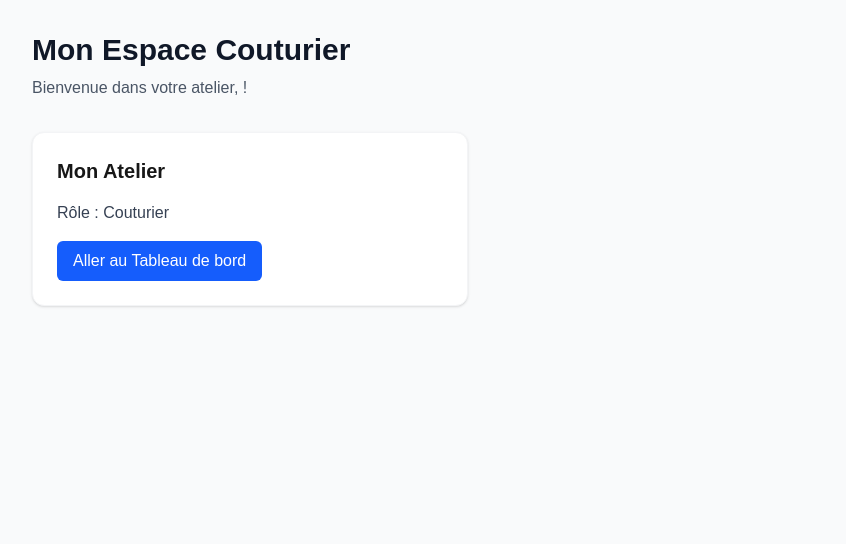
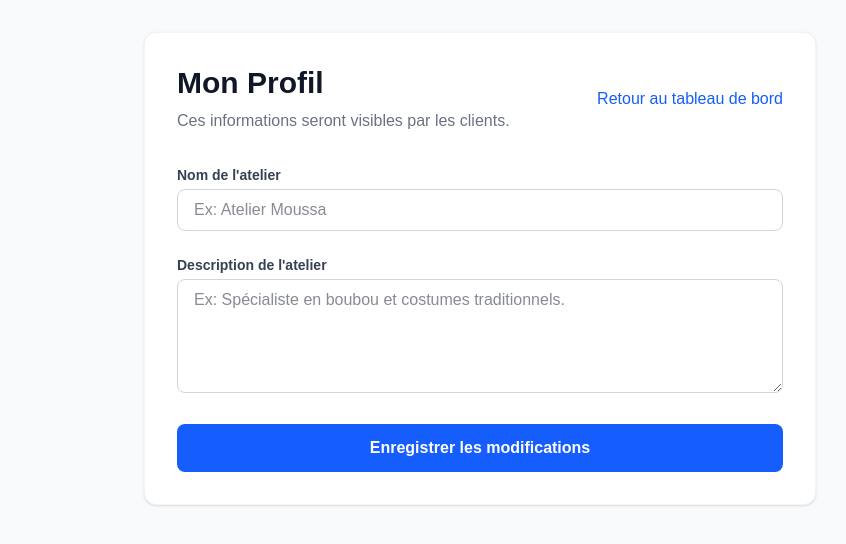
Before and after one commit to eclaireur221/sunu-tailleur-frontend, a Next.js app: page /couturier/profil in a window 1280 px wide. Shown: the top 544 px of the page, without its empty margins (160-1006 px from the left). Built offline with nearby package versions, Linux system fonts and the light colour scheme; no server answers; sample sign-in values are in the browser's storage.

Commit message:
Mise à jour du profil couturier

```diff
--- a/app/couturier/profil/page.tsx
+++ b/app/couturier/profil/page.tsx
@@ -3,47 +3,104 @@
 import { useEffect, useState } from "react";
 import { useRouter } from "next/navigation";
 
-export default function ProfilCouturierPage() {
+export default function ProfilCouturier() {
   const router = useRouter();
   const [user, setUser] = useState<any>(null);
+  const [nomAtelier, setNomAtelier] = useState("");
+  const [description, setDescription] = useState("");
+  const [message, setMessage] = useState("");
+  const [loading, setLoading] = useState(true);
 
   useEffect(() => {
-    const token = localStorage.getItem("token");
     const userData = localStorage.getItem("user");
-
-    if (!token || !userData) {
+    if (!userData) {
       router.push("/login");
       return;
     }
+    const parsedUser = JSON.parse(userData);
+    setUser(parsedUser);
 
-    const parsedUser = JSON.parse(userData);
-
-    // SÉCURITÉ : Si c'est un client, on le redirige vers son espace
-    if (parsedUser.role === "client") {
-      router.push("/profil");
-      return;
-    }
-
-    setUser(parsedUser);
+    // Charger le profil actuel depuis le backend
+    fetch(`https://sunu-tailleur-backend.onrender.com/api/couturiers/profil/${parsedUser.id}`)
+      .then(res => res.json())
+      .then(data => {
+        setNomAtelier(data.nom_atelier || "");
+        setDescription(data.description || "");
+        setLoading(false);
+      })
+      .catch(err => {
+        console.error(err);
+        setLoading(false);
+      });
   }, [router]);
 
-  if (!user) return <div className="p-10 text-center">Vérification de l'accès...</div>;
+  const handleSave = async (e: React.FormEvent) => {
+    e.preventDefault();
+    setMessage("Sauvegarde en cours...");
+
+    try {
+      const response = await fetch(`https://sunu-tailleur-backend.onrender.com/api/couturiers/profil/${user.id}`, {
+        method: "PUT",
+        headers: { "Content-Type": "application/json" },
+        body: JSON.stringify({ nom_atelier: nomAtelier, description: description }),
+      });
+
+      if (response.ok) {
+        setMessage("Profil mis à jour avec succès.");
+      } else {
+        setMessage("Erreur lors de la sauvegarde.");
+      }
+    } catch (error) {
+      setMessage("Erreur de connexion.");
+    }
+  };
+
+  if (loading) return <div className="p-10 text-center">Chargement du profil...</div>;
 
   return (
     <div className="min-h-screen bg-gray-50 p-8">
-      <div className="max-w-4xl mx-auto">
-        <h1 className="text-3xl font-bold text-gray-900 mb-2">Mon Espace Couturier</h1>
-        <p className="text-gray-600 mb-8">Bienvenue dans votre atelier, {user.prenom} !</p>
+      <div className="max-w-2xl mx-auto bg-white p-8 rounded-xl shadow-sm border border-gray-100">
 
-        <div className="grid grid-cols-1 md:grid-cols-2 gap-6">
-          <div className="bg-white p-6 rounded-xl shadow-sm border border-gray-100">
-            <h2 className="text-xl font-bold mb-4">Mon Atelier</h2>
-            <p className="text-gray-700">Rôle : Couturier</p>
-            <a href="/couturier/dashboard" className="mt-4 inline-block bg-blue-600 text-white px-4 py-2 rounded-md hover:bg-blue-700">
-              Aller au Tableau de bord
-            </a>
+        {/* En-tête de la page */}
+        <div className="flex justify-between items-center mb-8">
+          <div>
+            <h1 className="text-3xl font-bold text-gray-900 mb-2">Mon Profil</h1>
+            <p className="text-gray-500">Ces informations seront visibles par les clients.</p>
           </div>
+          <a href="/couturier/dashboard" className="text-blue-600 hover:underline font-medium">
+            Retour au tableau de bord
+          </a>
         </div>
+
+        <form onSubmit={handleSave} className="space-y-6">
+          <div>
+            <label className="block text-sm font-semibold text-gray-700 mb-1">Nom de l'atelier</label>
+            <input
+              type="text"
+              value={nomAtelier}
+              onChange={(e) => setNomAtelier(e.target.value)}
+              className="w-full px-4 py-2 border border-gray-300 rounded-lg focus:ring-2 focus:ring-blue-500 text-gray-900"
+              placeholder="Ex: Atelier Moussa"
+            />
+          </div>
+
+          <div>
+            <label className="block text-sm font-semibold text-gray-700 mb-1">Description de l'atelier</label>
+            <textarea
+              value={description}
+              onChange={(e) => setDescription(e.target.value)}
+              className="w-full px-4 py-2 border border-gray-300 rounded-lg focus:ring-2 focus:ring-blue-500 text-gray-900"
+              rows={4}
+              placeholder="Ex: Spécialiste en boubou et costumes traditionnels."
+            />
+          </div>
+
+          <button type="submit" className="w-full bg-blue-600 text-white py-3 rounded-lg font-bold hover:bg-blue-700 transition">
+            Enregistrer les modifications
+          </button>
+        </form>
+
+        {message && <p className="mt-4 text-center font-medium text-gray-800 bg-gray-100 p-3 rounded">{message}</p>}
       </div>
     </div>
   );
```
